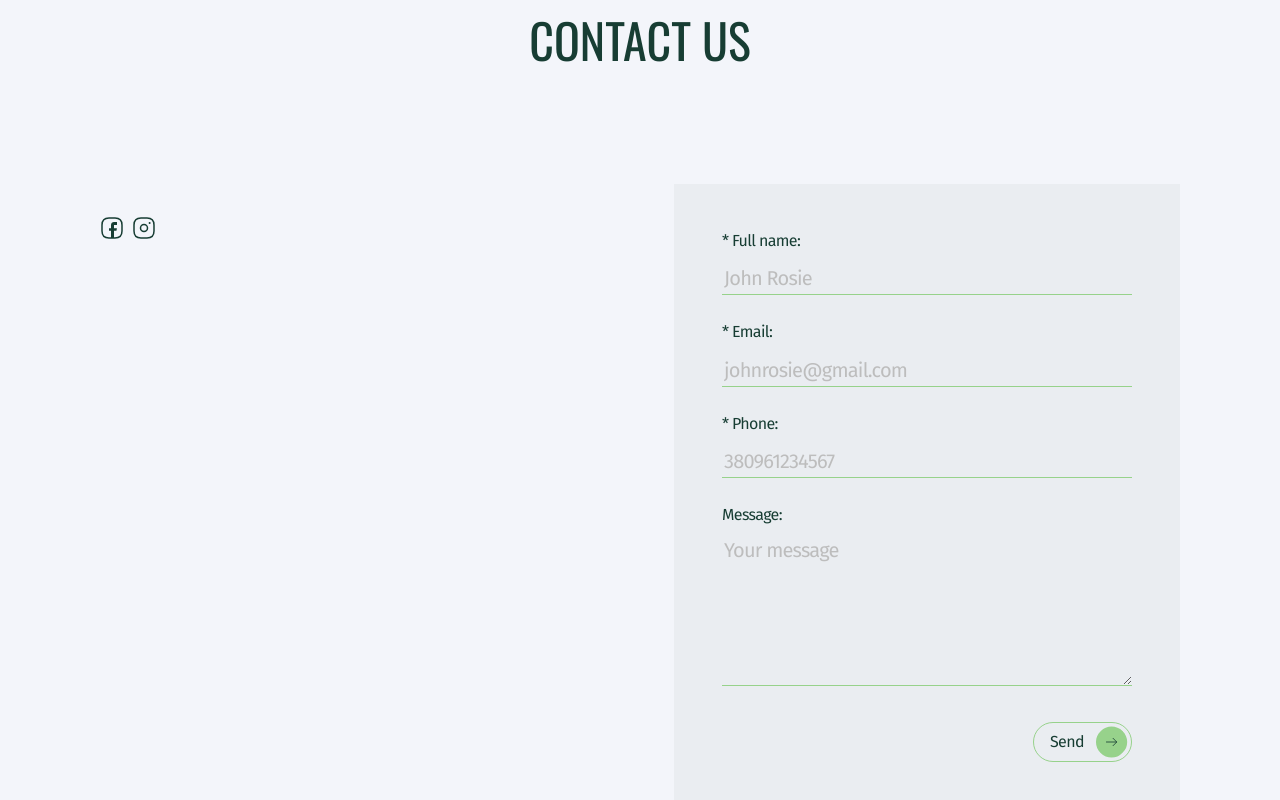
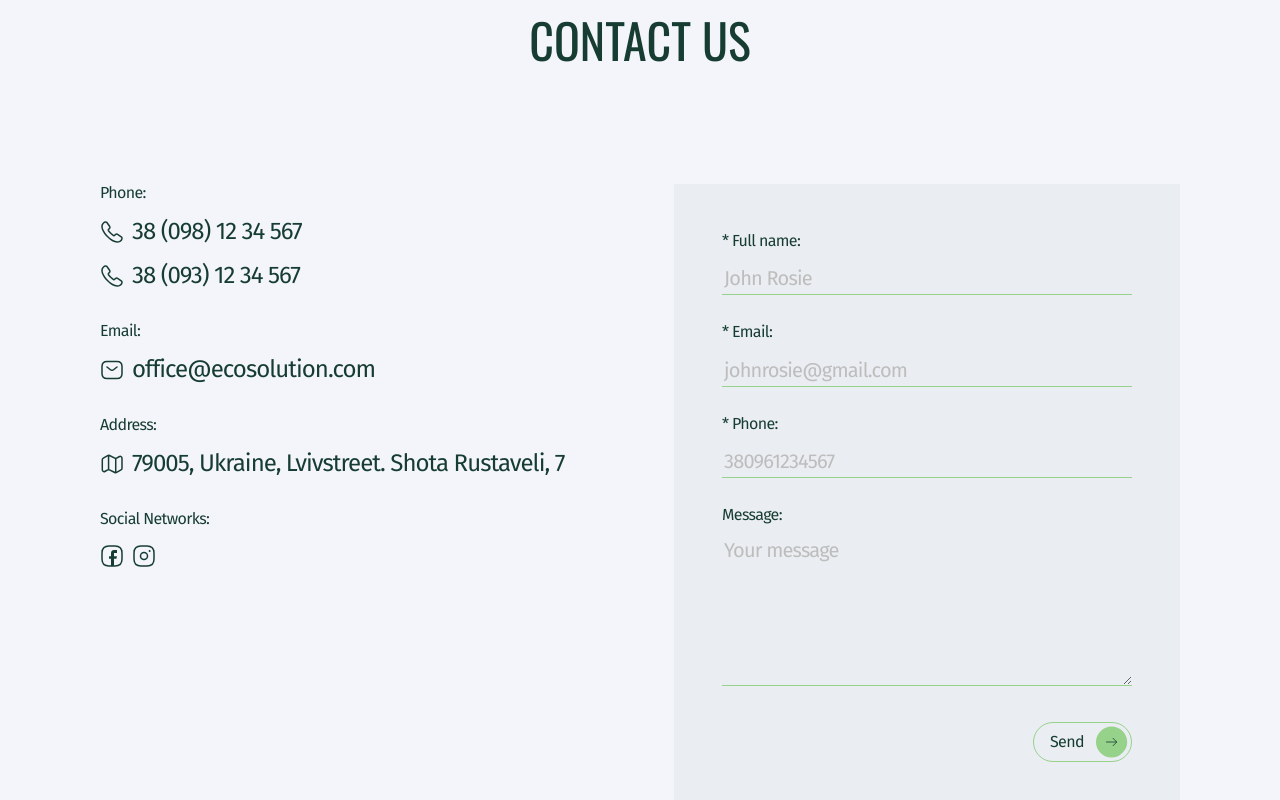
Before and after one commit to Marchenko1997/EcoSolutions, a React (Vite) app: page / in a window 1280 px wide. Shown: the part 4212-5012 px from the top of the page. Built offline with nearby package versions, Linux system fonts and the light colour scheme.

Commit message:
finishing contact info section

```diff
--- a/src/components/ContactUs/ContactInfo/ContactInfo.jsx
+++ b/src/components/ContactUs/ContactInfo/ContactInfo.jsx
@@ -1,3 +1,4 @@
+import sprite from "../../../images/icons.svg";
 import SocialMedia from "../../Common/SocialMedia/SocialMedia";
 import {
   Content,
@@ -9,8 +10,54 @@ import {
 const ContactInfo = () => {
   return (
     <GeneralContainer>
-      <Content></Content>
       <Content>
+        <p>Phone:</p>
+        <a href="tel:380981234567">
+          <Icon width={24} height={24}>
+            <use xlinkHref={`${sprite}#icon-call`}></use>
+          </Icon>
+          38 (098) 12 34 567
+        </a>
+        <a
+          href="tel:380931234567"
+          aria-label="Phone number for calling Ecosolution"
+        >
+          <Icon width={24} height={24}>
+            <use xlinkHref={`${sprite}#icon-call`}></use>
+          </Icon>
+          38 (093) 12 34 567
+        </a>
+      </Content>
+      <Content>
+        <p>Email:</p>
+        <a
+          href="mailto:office@ecosolution.com"
+          aria-label="For write and send email to Ecosolution"
+        >
+          <Icon width={24} height={24}>
+            <use xlinkHref={`${sprite}#icon-mail`}></use>
+          </Icon>
+          office@ecosolution.com
+        </a>
+      </Content>
+      <Content>
+        <p>Address:</p>
+        <address>
+          <a
+            href="https://maps.app.goo.gl/kbqRNic8UJtqqZdm7"
+            target="_blank"
+            rel="noreferrer"
+            aria-label="Show on Google Maps address of Ecosolution company"
+          >
+            <Icon width={24} height={24}>
+              <use xlinkHref={`${sprite}#icon-map`}></use>
+            </Icon>
+            79005, Ukraine, Lvivstreet. Shota Rustaveli, 7
+          </a>
+        </address>
+      </Content>
+      <Content>
+        <p>Social Networks:</p>
         <SocialMediaContainer>
           <SocialMedia />
         </SocialMediaContainer>
```
